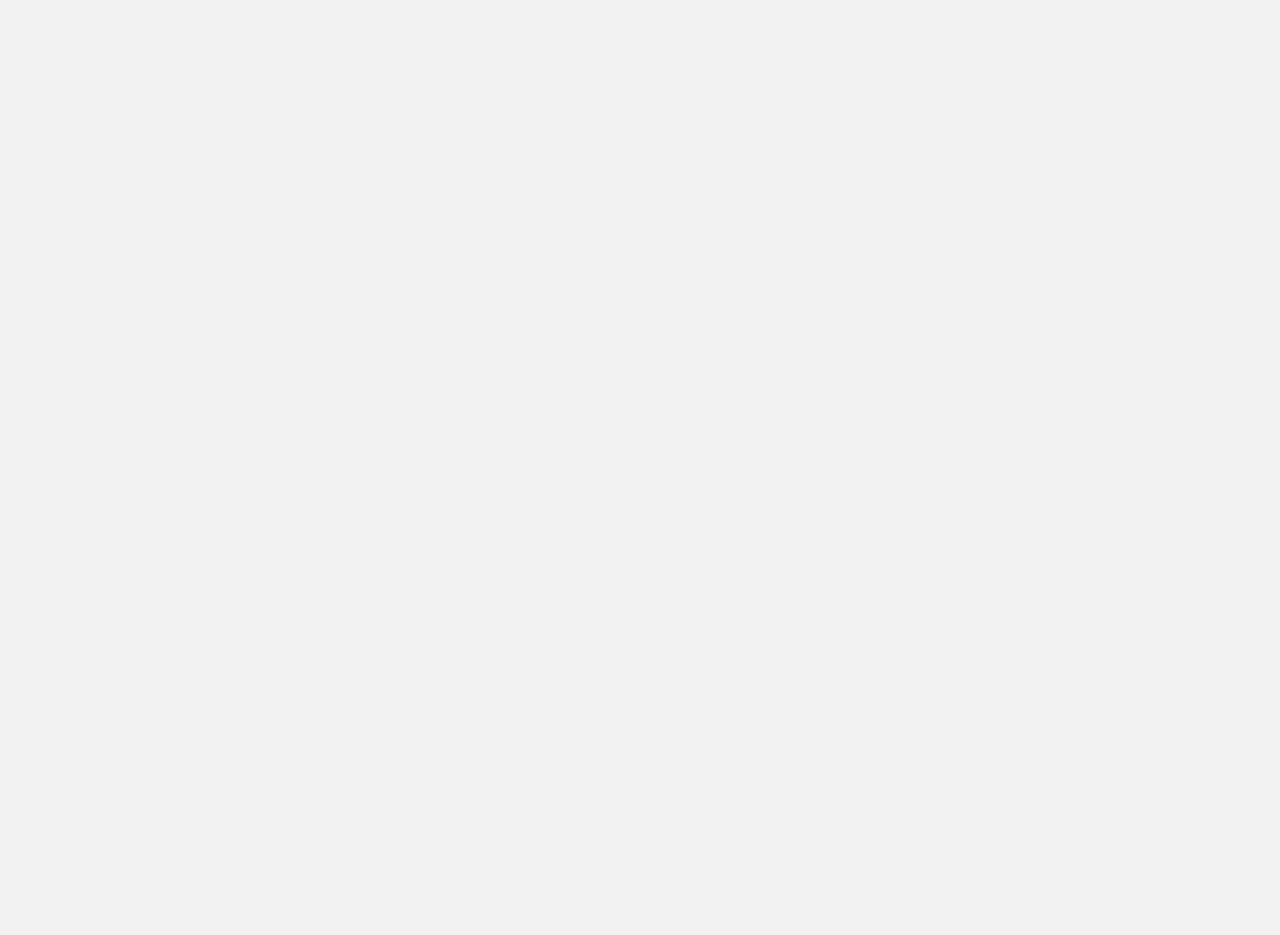
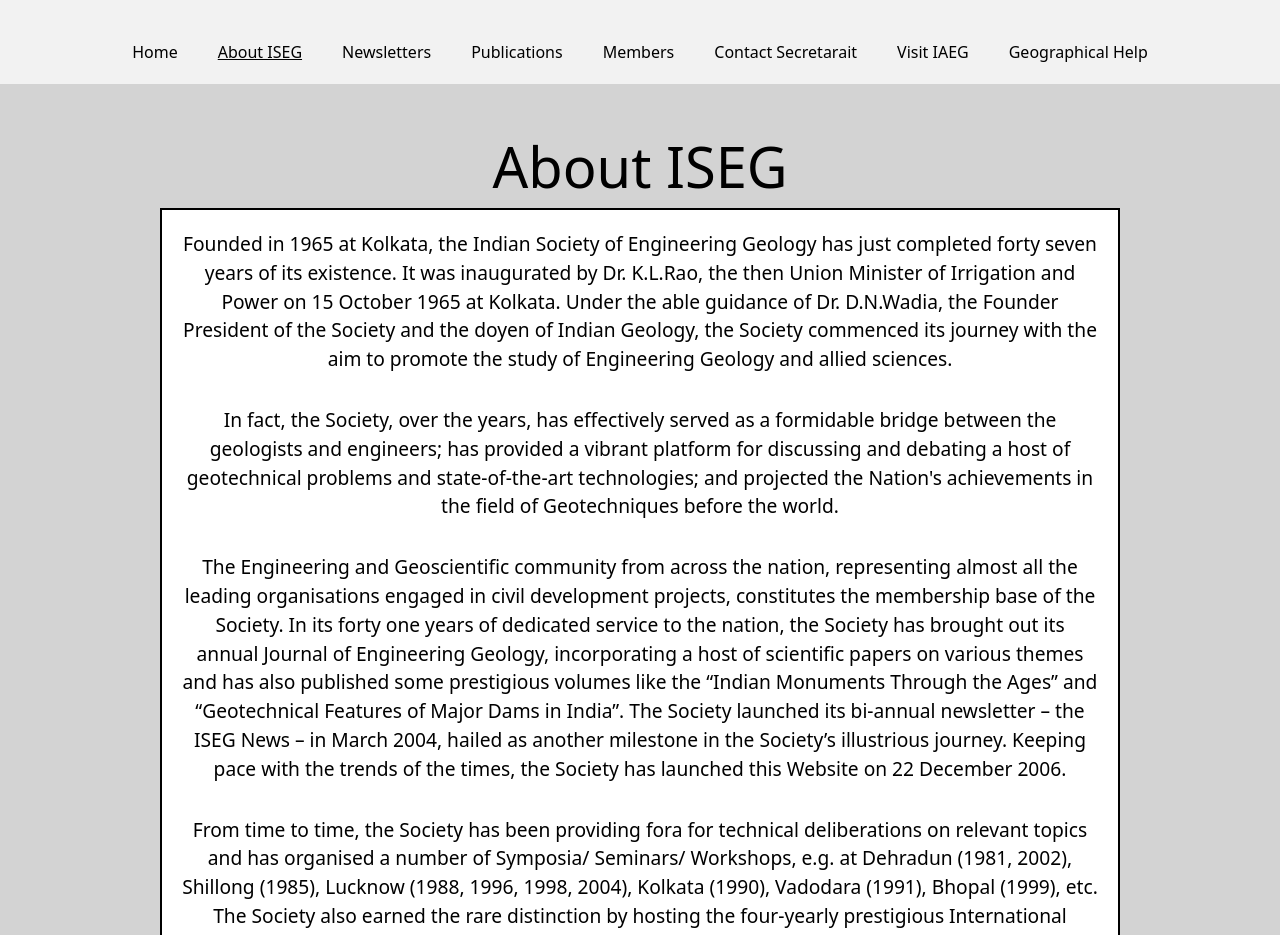
Before and after one commit to HarnoorAulakh1/ISEG, a React (Vite) app: page /about in a window 1280 px wide. Before the commit this address had no page. Shown: the part 204-1139 px from the top of the page. Before the commit the page ends 800 px from the top, so only its background shows below. Built offline with nearby package versions, Linux system fonts and the light colour scheme; a web font is replaced by a local one.

Commit message:
about and newsletter sections added

```diff
--- /dev/null
+++ b/src/components/about.tsx
@@ -0,0 +1,52 @@
+function About() {
+  return (
+    <div className="w-full flex flex-col justify-center bg-[#d3d3d3]  items-center pt-10 pb-10">
+      <h1 className="text-[3.5rem] ">About ISEG</h1>
+      <div className="bg-white w-[75%] flex flex-col text-[1.2rem] p-5 gap-[2rem] border-[2px] border-black h-full">
+        <p className="text-center">
+          Founded in 1965 at Kolkata, the Indian Society of Engineering Geology
+          has just completed forty seven years of its existence. It was
+          inaugurated by Dr. K.L.Rao, the then Union Minister of Irrigation and
+          Power on 15 October 1965 at Kolkata. Under the able guidance of Dr.
+          D.N.Wadia, the Founder President of the Society and the doyen of
+          Indian Geology, the Society commenced its journey with the aim to
+          promote the study of Engineering Geology and allied sciences.
+        </p>
+        <p className="text-center">
+          In fact, the Society, over the years, has effectively served as a
+          formidable bridge between the geologists and engineers; has provided a
+          vibrant platform for discussing and debating a host of geotechnical
+          problems and state-of-the-art technologies; and projected the Nation's
+          achievements in the field of Geotechniques before the world.
+        </p>
+        <p className="text-center">
+          The Engineering and Geoscientific community from across the nation,
+          representing almost all the leading organisations engaged in civil
+          development projects, constitutes the membership base of the Society.
+          In its forty one years of dedicated service to the nation, the Society
+          has brought out its annual Journal of Engineering Geology,
+          incorporating a host of scientific papers on various themes and has
+          also published some prestigious volumes like the “Indian Monuments
+          Through the Ages” and “Geotechnical Features of Major Dams in India”.
+          The Society launched its bi-annual newsletter – the ISEG News – in
+          March 2004, hailed as another milestone in the Society’s illustrious
+          journey. Keeping pace with the trends of the times, the Society has
+          launched this Website on 22 December 2006.
+        </p>
+        <p className="text-center">
+          From time to time, the Society has been providing fora for technical
+          deliberations on relevant topics and has organised a number of
+          Symposia/ Seminars/ Workshops, e.g. at Dehradun (1981, 2002), Shillong
+          (1985), Lucknow (1988, 1996, 1998, 2004), Kolkata (1990), Vadodara
+          (1991), Bhopal (1999), etc. The Society also earned the rare
+          distinction by hosting the four-yearly prestigious International
+          Congress of the International Association of Engineering Geology
+          (presently International Association for Engineering Geology and the
+          Environment) at New Delhi in 1982, that was attended by large number
+          of delegates from across the world.
+        </p>
+      </div>
+    </div>
+  );
+}
+export default About;
--- a/src/components/applayout.tsx
+++ b/src/components/applayout.tsx
@@ -5,9 +5,9 @@
 function Applayout() {
   return (
     <div>
-      <Navbar />
+      <Navbar/>
       <Outlet/>
-      <Footer />
+      <Footer/>
     </div>
   );
 }
--- a/src/components/landing.tsx
+++ b/src/components/landing.tsx
@@ -1,6 +1,7 @@
 import { BiSolidRightArrow } from "react-icons/bi";
+import Navbar from "./navbar";
 
-const data=["The Confernce","About ISEG","Newsletters","Publications","Members","Contact Secretarait","Visit IAEG","Geographical Help","The Conference","The Conference","Geographical Help","The Conference","The Conference","Geographical Help","The Conference","The Conference"]
+const data=["The Confernce","About ISEG","Newsletters","Publications","Members","Contact Secretarait","Visit IAEG","Geographical Help","The Conference","The Conference"]
 
 function Landing() {
   return (
@@ -33,10 +34,10 @@
             tours to explore and experience India.
           </p>
       </div>
-      <div className="flex flex-col gap-2 items-center mt-10 overflow-hidden">
+      <div className="flex flex-col gap-2 items-center mt-10 overflow-hidden mb-5">
         <h1 className="md:text-[4rem] text-[2rem] font-jh">Important Links</h1>
-        <div className="flex flex-col flex-wrap h-[20rem] w-[100%] md:w-[80%] gap-10 mt-10">
-            {data.map((item,index)=><Link key={index} text={item}/>)}
+        <div className="grid md:grid-cols-2 row-start-auto  h-max w-[80%] md:w-[80%]  mt-10">
+            {data.map((item,index)=><Link key={index} text="Lorem ipsum dolor sit amet, vim quando iracundia"/>)}
         </div>
       </div>
     </div>
@@ -45,9 +46,8 @@
 
 function Link({text}:{text:string}){
     return (
-        <div className="flex flex-row gap-2 text-[0.5rem] md:text-[1.5rem] items-center cursor-pointer">
-        <BiSolidRightArrow className="text-[1.5rem]"/>
-        <p>{text}</p>
+        <div className="flex border-[1px] justify-center font-light p-4 border-black bg-light flex-row gap-2 text-[0.7rem] md:text-[1.5rem] items-center cursor-pointer">
+        {text}
         </div>
     )
 }
--- a/src/components/navbar.tsx
+++ b/src/components/navbar.tsx
@@ -5,23 +5,48 @@
 import { IoMdMenu } from "react-icons/io";
 import { RxCross2 } from "react-icons/rx";
 import { useState } from "react";
+import { NavLink } from "react-router-dom";
 
 const data = [
-  "Home",
-  "About ISEG",
-  "Newsletters",
-  "Publications",
-  "Members",
-  "Contact Secretarait",
-  "Visit IAEG",
-  "Geographical Help",
+  {
+    text: "Home",
+    link: "/",
+  },
+  {
+    text: "About ISEG",
+    link: "/about",
+  },
+  {
+    text: "Newsletters",
+    link: "/newsletters",
+  },
+  {
+    text: "Publications",
+    link: "/publications",
+  },
+  {
+    text: "Members",
+    link: "/members",
+  },
+  {
+    text: "Contact Secretarait",
+    link: "/contact-secretarait",
+  },
+  {
+    text: "Visit IAEG",
+    link: "/visit-iaeg",
+  },
+  {
+    text: "Geographical Help",
+    link: "/geographical-help",
+  },
 ];
 
 function Navbar() {
   const [open, set] = useState<boolean>(false);
   return (
     <div className="w-full h-max md:sticky top-0 bg-[#F2F2F2] pb-5">
-      <div className="w-full bg-[#d3d3d3] gap-5 items-center flex flex-row justify-end md:pl-10 md:pr-10 pl-5 pr-5">
+      <div className="w-full md:flex hidden bg-[#d3d3d3] gap-5 items-center flex-row justify-end md:pl-10 md:pr-10 pl-5 pr-5">
         <IoIosSearch className="cursor-pointer text-[1.2rem]" />
         <div className="flex flex-row gap-0">
           <p className="text-sm font-light border-x-[1px] cursor-pointer py-2 px-1 md:px-2 border-[#bdbcbc]">
@@ -36,7 +61,7 @@
         <FaLinkedin className="text-[#606060] cursor-pointer text-[1.2rem]" />
         <FaTwitter className="text-[#606060] cursor-pointer text-[1.2rem]" />
       </div>
-      <div className="flex flex-row justify-center font-jh items-start px-2 md:items-center w-full py-5 md:py-10 gap-5">
+      <div className="flex flex-row justify-center text-[0.8rem] font-jh items-start px-2 md:items-center w-full py-5 md:py-10 gap-5">
         <img src="/logo2.png" alt="logo" className="md:w-[8rem] w-[4rem]" />
         <div className="felx flex-row justify-start">
           <p className="md:text-[4rem] text-[2rem] leading-tight font-lightbold">
@@ -46,17 +71,32 @@
           <p>(India National Group of IAGE)</p>
         </div>
         <div className="md:hidden flex flex-row justify-between items-center px-5">
-          <IoMdMenu className="text-[1.5rem] cursor-pointer" onClick={()=>set((x)=>!x)}/>
+          <IoMdMenu
+            className="text-[1.5rem] cursor-pointer"
+            onClick={() => set((x) => !x)}
+          />
         </div>
-        <div className={`${open?"w-[10rem] p-4":"w-0"}  bg-[#1f1f1f] transition-all duration-200 z-[9999]  text-[#fafafa99] overflow-hidden flex flex-col absolute right-0 text-[1rem] gap-2`}>
-          <RxCross2 className="cursor-pointer w-5" onClick={()=>set((x)=>!x)}/>
+      </div>
+      <div
+        className={`${
+          open ? "h-[40rem] p-4" : "h-0"
+        }  bg-[#1f1f1f] transition-all w-full duration-200 z-[9999]  text-[#fafafa99] overflow-hidden flex flex-col text-[1rem] gap-2`}
+      >
+        <RxCross2
+          className="cursor-pointer w-5 mb-5"
+          onClick={() => set((x) => !x)}
+        />
 
-          {data.map((x) => (
-            <>
-              <p className=" font-light cursor-pointer">{x}</p>
-              <hr className="border-[#6e6e6e]" />
-            </>
-          ))}
+        {data.map((x) => (
+          <>
+            <NavLink className=" font-light cursor-pointer" to={x.link}>{x.text}</NavLink>
+            <hr className="border-[#6e6e6e]" />
+          </>
+        ))}
+        <div className="flex gap-5 flex-row mt-[2rem]">
+          <input type="text" className="bg-[#171717] text-grey h-[3rem]" />
+          <FaLinkedin className="text-[#606060] cursor-pointer text-[2rem]" />
+          <FaTwitter className="text-[#606060] cursor-pointer text-[2rem]" />
         </div>
       </div>
       <Links />
@@ -67,14 +107,11 @@
 function Links() {
   return (
     <div className="md:flex md:flex-row justify-center hidden gap-10 text-[1rem]">
-      <p className=" font-light cursor-pointer">Home</p>
-      <p className=" font-light cursor-pointer">About ISEG</p>
-      <p className="font-light cursor-pointer">Newsletters</p>
-      <p className=" font-light cursor-pointer">Publications</p>
-      <p className="font-light cursor-pointer">Members</p>
-      <p className=" font-light cursor-pointer">Contact Secretarait</p>
-      <p className=" font-light cursor-pointer">Visit IAEG</p>
-      <p className=" font-light cursor-pointer">Geographical Help</p>
+      {data.map((x) => (
+        <NavLink to={x.link} className={({isActive})=>{return `${isActive?"underline font-bold":""}`+" font-light cursor-pointer"}}>
+          {x.text}
+        </NavLink>
+      ))}
     </div>
   );
 }
--- /dev/null
+++ b/src/components/newsletter.tsx
@@ -0,0 +1,42 @@
+function NewsLetter() {
+  return (
+    <div>
+      <div className="flex flex-col items-center gap-5 mb-5 mt-5 bg-[#d3d3d3] pb-5">
+        <h1 className="text-[3.5rem]">Newsletter</h1>
+        <hr className="w-[40%] bg-black h-[3px]" />
+        <p className="md:w-[80%] w-[90%] text-[1.5rem]">
+          The ISEG launched its bi-annual newsletter – the ISEG News – since
+          2004, hailed as another milestone in the Society’s illustrious
+          journey. Since April 2004, it has been regularly published. The
+          contents of the News also include short articles, book review, etc.…
+        </p>
+        <p className="md:w-[80%] w-[90%] text-[1.5rem]">
+          Presently, preparations for releasing the Newsletter of April 2013 are
+          on and the same will be released soon.
+        </p>
+      </div>
+      <div>
+        <h1 className="pl-[5%] text-[2rem]">Previous Editions</h1>
+      </div>
+      <div className="flex flex-col gap-5 items-center justify-center mt-10 mb-10">
+        <Tab />
+        <Tab />
+        <Tab />
+        <Tab />
+        <Tab />
+        <Tab />
+      </div>
+    </div>
+  );
+}
+
+function Tab() {
+  return (
+    <div className="hover:bg-[#345D8D] font-extralight px-[1rem] md:px-[2rem] md:text-[2rem] text-[1.5rem] rounded-md bg-[#e1e0e0] hover:text-white w-[90%] flex flex-row justify-between">
+      <p className="underline">Newsletter</p>
+      <p >April,2021</p>
+    </div>
+  );
+}
+
+export default NewsLetter;
--- a/tailwind.config.js
+++ b/tailwind.config.js
@@ -9,6 +9,9 @@
       fontFamily: {
         'jh': ['Jomolhari', 'sans-serif'],
       },
+      colors:{
+        'light':"rgba(89, 151, 203, 0.18)",
+      }
     },
   },
   plugins: [],
```
Also changed, not shown: src/routing.tsx (+10 -0 lines).
